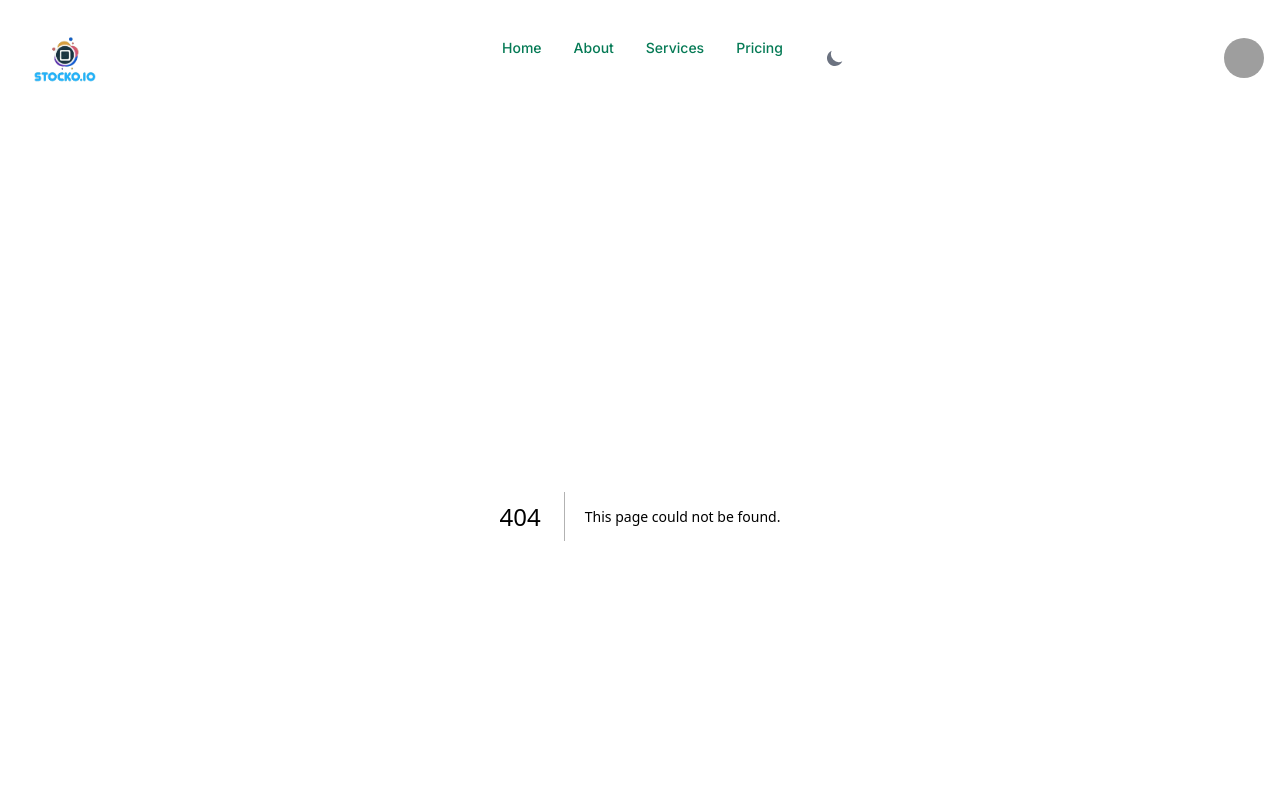
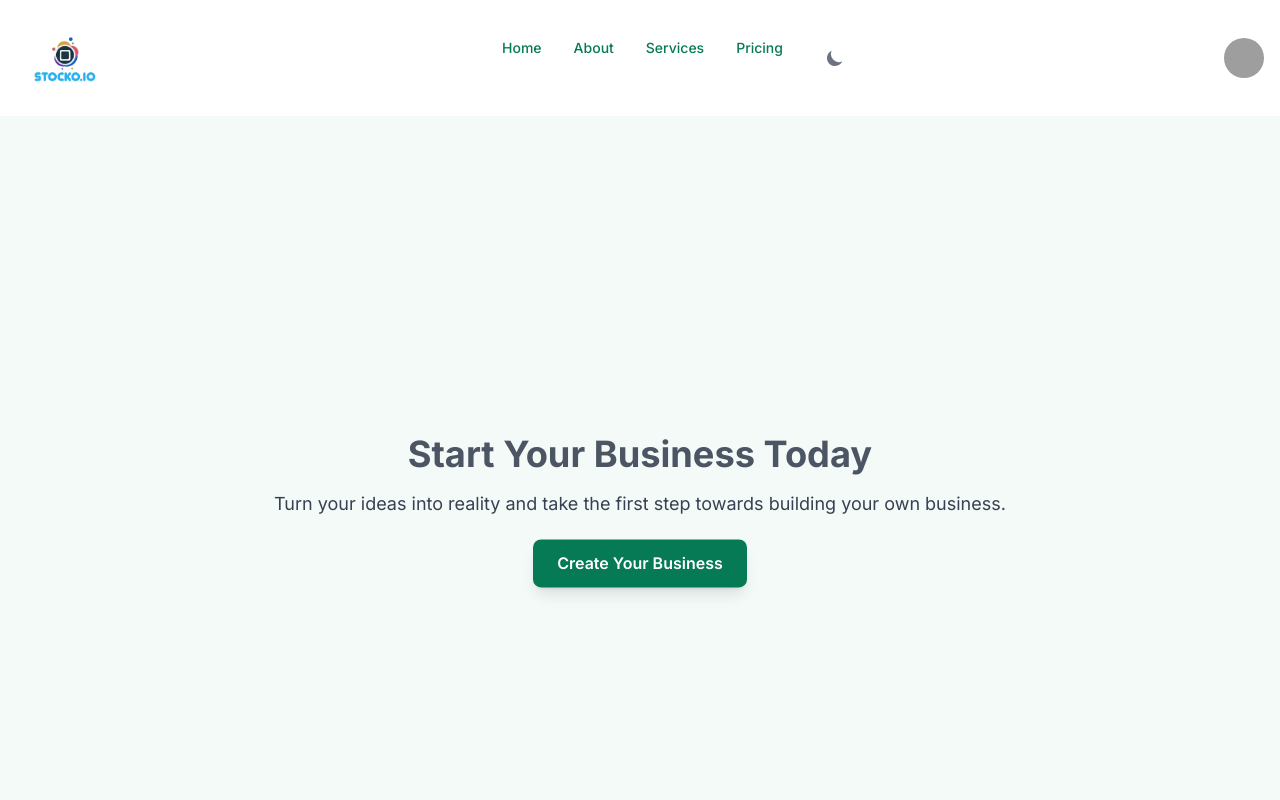
Before and after one commit to Muthomi254/stock.o_fend, a Next.js app: page /HomePage in a window 1280 px wide. Before the commit this address had no page. Shown: the top 800 px of the page. Built offline with nearby package versions, Linux system fonts and the light colour scheme; grey boxes are pictures that could not be loaded.

Commit message:
(ft):Creating call to action Homepage for business creation

```diff
--- /dev/null
+++ b/src/app/(pages)/(display)/HomePage/page.jsx
@@ -0,0 +1,25 @@
+'use client';
+
+import React, { useState } from 'react';
+import Link from 'next/link';
+
+export default function HomePage() {
+  return (
+    <div className="flex flex-col items-center justify-center min-h-screen bg-green-50 text-gray-900">
+      <div className="text-center">
+        <h1 className="text-4xl font-bold text-gray-600 mb-4 animate-pulse">
+          Start Your Business Today
+        </h1>
+        <p className="text-lg text-gray-700 mb-8 ">
+          Turn your ideas into reality and take the first step towards building
+          your own business.
+        </p>
+        <Link href={'/BusinessForm'}>
+          <button className="bg-green-600 hover:bg-green-800 animate-bounce text-white font-semibold py-3 px-6 rounded-lg shadow-lg transition duration-300">
+            Create Your Business
+          </button>
+        </Link>
+      </div>
+    </div>
+  );
+}
```
